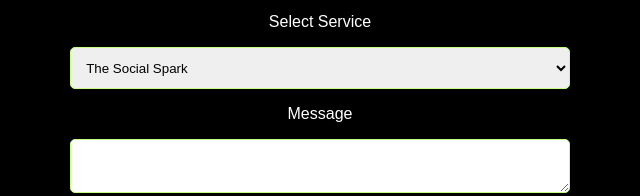
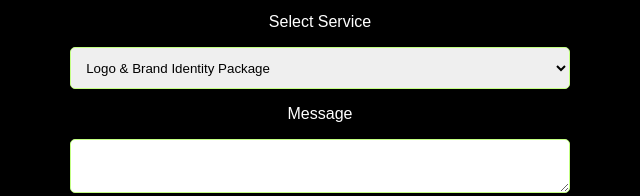
Before and after one commit to Pazboy/ty.github.io, a plain HTML site: page index.html in a window 1280 px wide. Shown: the part 1402-1598 px from the top of the page, 320-960 px from the left. Drawn offline with Linux system fonts and the light colour scheme.

Commit message:
Update index.html

```diff
--- a/index.html
+++ b/index.html
@@ -62,9 +62,9 @@
 
       <label for="service">Select Service</label>
       <select id="service" name="service">
-        <option>The Social Spark</option>
-        <option>Campaign in a Box</option>
-        <option>In-House, On-Demand</option>
+        <option>Logo & Brand Identity Package</option>
+        <option>Social Media Graphics Bundle</option>
+        <option>Marketing Collateral Design</option>
       </select>
 
       <label for="message">Message</label>
```
